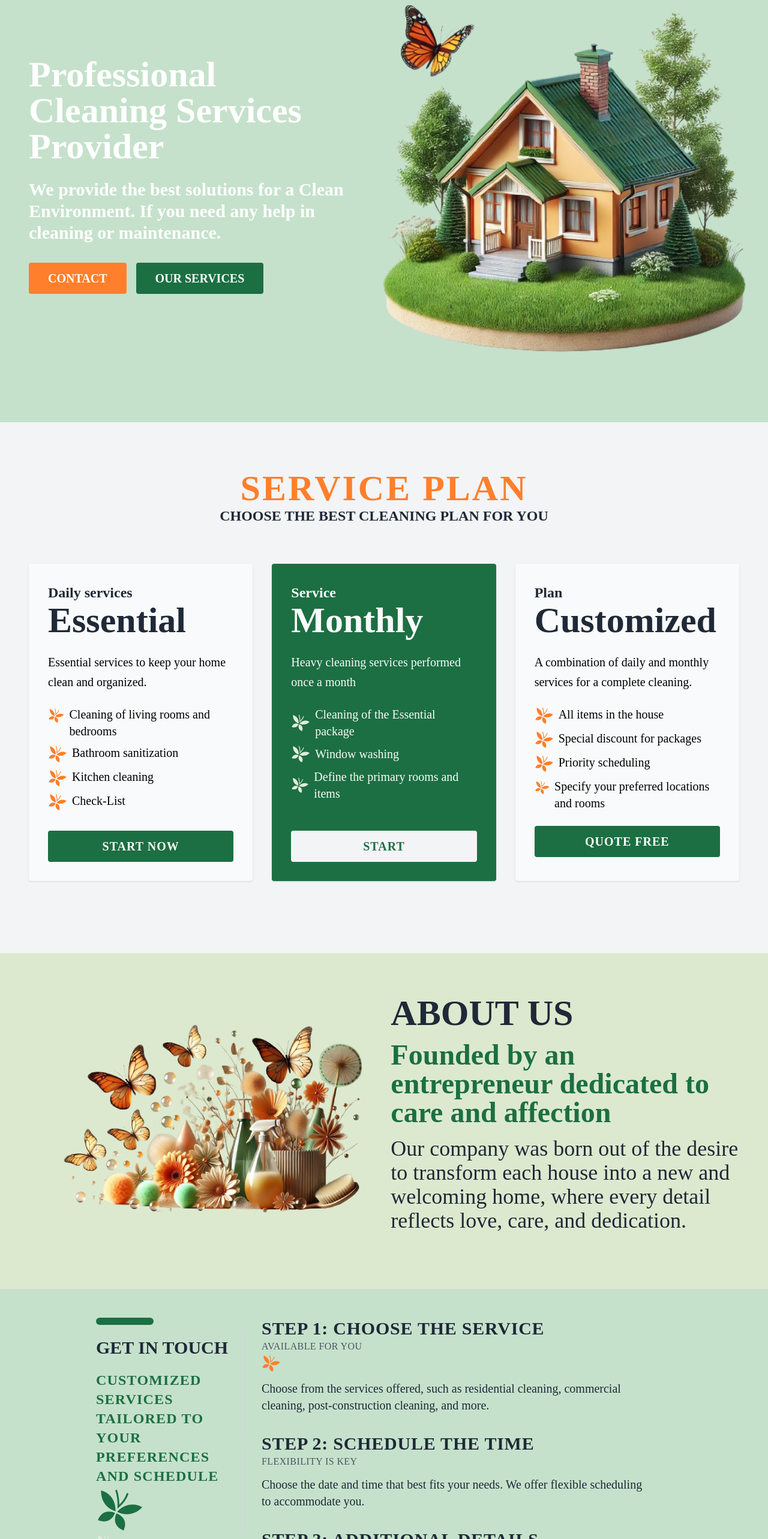
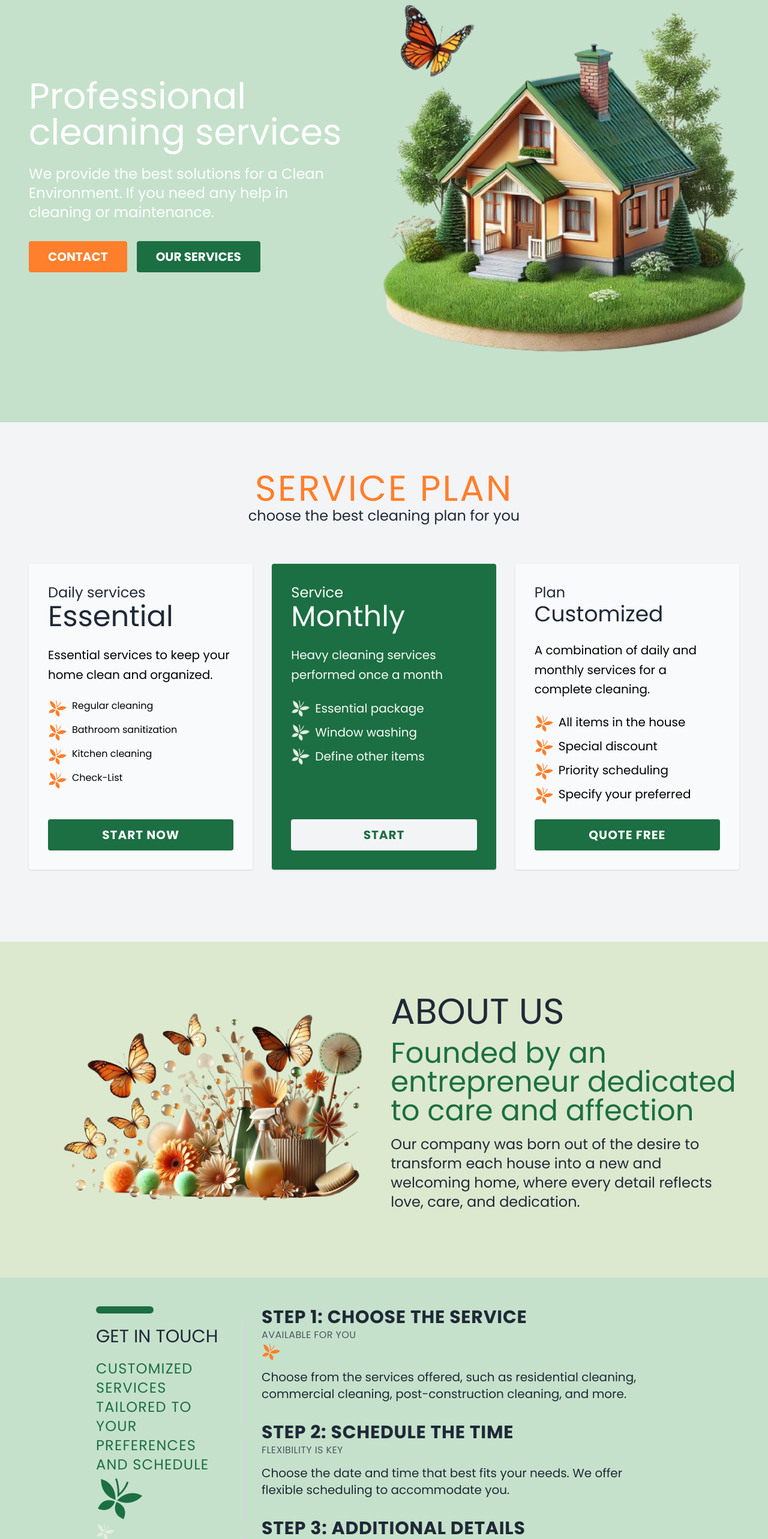
Before and after one commit to Claudio-Silva-Bispo/splendid-project-site, a Next.js app: page / in a window 1280 px wide. Shown: the part 200-2766 px from the top of the page at 60% size. Built offline with nearby package versions, Linux system fonts and the light colour scheme; a web font is replaced by a local one.

Commit message:
Aplicação da página de feebacks recebidos

```diff
--- a/src/components/About.tsx
+++ b/src/components/About.tsx
@@ -1,5 +1,4 @@
 import React from 'react';
-import Image from 'next/image';
 import imagem from '../../public/about-company/imagem-sobre-empresa-removebg-preview.png';
 
 export default function About() {
@@ -17,11 +16,11 @@ export default function About() {
 
       {/* Coluna do Texto */}
       <div className="w-full flex flex-col justify-center text-gray-800 md:text-center lg:text-left lg:pl-8 p-6 lg:p-12">
-        <span className="text-4xl lg:text-6xl font-bold uppercase">About Us</span>
-        <h1 className="py-4 text-3xl lg:text-5xl font-bold leading-tight text-segunda">
+        <span className="text-4xl lg:text-6xl uppercase">About Us</span>
+        <h1 className="py-4 text-3xl lg:text-5xl leading-tight text-segunda">
           Founded by an entrepreneur dedicated to care and affection
         </h1>
-        <p className="pb-6 text-2xl lg:text-4xl">
+        <p className="pb-6 text-xl md:text-2xl">
           Our company was born out of the desire to transform each house into a new and welcoming home, where every detail reflects love, care, and dedication.
         </p>
       </div>
--- a/src/components/AboutFeedback.tsx
+++ b/src/components/AboutFeedback.tsx
@@ -6,7 +6,7 @@ export default function AboutFeedback() {
         <section className="bg-white text-gray-800">
             <div className="container flex flex-col justify-center p-6 mx-auto sm:py-12 lg:py-24 lg:flex-row lg:justify-between pt-20 md:pt-0">
                 <div className="flex flex-col justify-center md:p-6 md:text-center rounded-sm lg:max-w-md xl:max-w-xl lg:text-left">
-                    <h1 className="text-3xl md:text-5xl font-bold leading-none sm:text-6xl uppercase md:text-left">
+                    <h1 className="text-4xl md:text-5xl leading-none sm:text-6xl uppercase md:text-left font-bold">
                     The Importance of
                         <span className="text-[#FF7F2C]"> Feedback</span>
                     </h1>
@@ -18,11 +18,11 @@ export default function AboutFeedback() {
 
                     <div className="flex flex-col space-y-4 sm:items-center sm:justify-center sm:flex-row sm:space-y-0 sm:space-x-4 lg:justify-start mb-10 md:mb-0">
 
-                        <a rel="noopener noreferrer" href="/FormFeedback" className="px-8 py-3 text-lg font-semibold rounded bg-[#FF7F2C]  text-white">
+                        <a rel="noopener noreferrer" href="/FormFeedback" className="px-8 py-3 text-lg rounded bg-[#FF7F2C]  text-white font-bold">
                         Fill Out
                         </a>
 
-                        <a rel="noopener noreferrer" href="#" className="px-8 py-3 text-lg font-semibold border rounded border-gray-800">
+                        <a rel="noopener noreferrer" href="#" className="px-8 py-3 text-lg border rounded border-gray-800 font-bold">
                         Return to Menu
                         </a>
                     </div>
--- a/src/components/ContactFlow.tsx
+++ b/src/components/ContactFlow.tsx
@@ -11,9 +11,9 @@ export default function ContactFlow() {
           <div className="col-span-12 sm:col-span-3">
 
             <div className="text-left mb-14 before:block before:w-24 before:h-3 before:mb-5 before:rounded-md before:mx-auto sm:before:mx-0 before:bg-segunda">
-              <h3 className="text-3xl font-bold uppercase mb-5">Get in Touch</h3>
+              <h3 className="text-3xl uppercase mb-5">Get in Touch</h3>
 
-              <span className="text-xl md:text-2xl font-bold tracking-wider uppercase text-segunda">
+              <span className="text-xl md:text-2xl tracking-wider uppercase text-segunda">
                 Customized services tailored to your preferences and schedule
               </span>
 
@@ -28,7 +28,7 @@ export default function ContactFlow() {
 
             <div className="col-span-12 space-y-12 relative md:px-4 sm:col-span-8 sm:space-y-8 sm:before:absolute sm:before:top-2 sm:before:bottom-0 sm:before:w-0.5 sm:before:-left-3 before:bg-gray-300">
               <div className="flex flex-col sm:relative sm:before:absolute sm:before:top-2 sm:before:w-4 sm:before:h-4 sm:before:rounded-full sm:before:left-[-35px] sm:before:z-[1] before:bg-quinta">
-                <h3 className="text-xl md:text-3xl font-bold tracking-wide uppercase">
+                <h3 className="text-xl md:text-3xl tracking-wide uppercase font-bold">
                   Step 1: Choose the Service
                 </h3>
                 <time className="text-md tracking-wide uppercase text-gray-600">
@@ -40,7 +40,7 @@ export default function ContactFlow() {
                 </p>
               </div>
               <div className="flex flex-col sm:relative sm:before:absolute sm:before:top-2 sm:before:w-4 sm:before:h-4 sm:before:rounded-full sm:before:left-[-35px] sm:before:z-[1] before:bg-quinta">
-                <h3 className="text-xl md:text-3xl  font-bold tracking-wide uppercase">
+                <h3 className="text-xl md:text-3xl tracking-wide uppercase font-bold">
                   Step 2: Schedule the Time
                 </h3>
                 <time className="text-md tracking-wide uppercase text-gray-600">
@@ -51,7 +51,7 @@ export default function ContactFlow() {
                 </p>
               </div>
               <div className="flex flex-col sm:relative sm:before:absolute sm:before:top-2 sm:before:w-4 sm:before:h-4 sm:before:rounded-full sm:before:left-[-35px] sm:before:z-[1] before:bg-quinta">
-                <h3 className="text-xl md:text-3xl font-bold tracking-wide uppercase">
+                <h3 className="text-xl md:text-3xl tracking-wide uppercase font-bold">
                   Step 3: Additional Details
                 </h3>
                 <time className="text-md tracking-wide uppercase text-gray-600">
@@ -62,7 +62,7 @@ export default function ContactFlow() {
                 </p>
               </div>
               <div className="flex flex-col sm:relative sm:before:absolute sm:before:top-2 sm:before:w-4 sm:before:h-4 sm:before:rounded-full sm:before:left-[-35px] sm:before:z-[1] before:bg-quinta">
-                <h3 className="text-xl md:text-3xl font-bold tracking-wide uppercase">Contact</h3>
+                <h3 className="text-xl md:text-3xl tracking-wide uppercase font-bold">Contact</h3>
                 <time className="text-md tracking-wide uppercase text-gray-600">
                   Easy and quick
                 </time>
@@ -75,7 +75,7 @@ export default function ContactFlow() {
             <div>
               <button
                 type="submit"
-                className="w-full py-2 px-4 font-semibold text-white rounded mt-10 md:mt-0 text-xl md:text-2xl uppercase"
+                className="w-full py-2 px-4 text-white rounded mt-10 md:mt-0 text-xl md:text-2xl uppercase font-bold"
                 style={{ backgroundColor: '#1C6F42' }}
               >
                 <a href="/#contact">Contact Us</a>
--- a/src/components/Main.tsx
+++ b/src/components/Main.tsx
@@ -8,11 +8,11 @@ export default function Main() {
         <div className="flex flex-col md:flex-row items-center">
           <div className="flex flex-col md:justify-center md:p-6 rounded-sm lg:max-w-md xl:max-w-xl lg:text-left">
 
-            <h1 className="text-5xl md:text-md font-bold leading-none lg:text-6xl text-white pt-40 md:pt-0">
-              Professional Cleaning Services Provider
+            <h1 className="text-5xl md:text-md leading-none lg:text-6xl text-white pt-40 md:pt-0">
+              Professional cleaning services
             </h1>
 
-            <p className="mt-3 md:mt-6 mb-4 md:mb-8 text-2xl md:text-3xl sm:mb-12 text-white font-bold">
+            <p className="mt-3 md:mt-6 mb-4 md:mb-8 text-2xl sm:mb-12 text-white">
               We provide the best solutions for a Clean Environment. If you need any help in cleaning or maintenance.
             </p>
 
@@ -20,14 +20,14 @@ export default function Main() {
               <a
                 rel="noopener noreferrer"
                 href="tel:+2063763755" aria-label="Call" target='_blank'
-                className="px-8 py-3 text-xl font-bold text-center rounded bg-primeira hover:bg-sexta text-white uppercase"
+                className="px-8 py-3 text-xl text-center rounded bg-primeira hover:bg-sexta text-white uppercase font-bold"
               >
                 Contact
               </a>
               <a
                 rel="noopener noreferrer"
                 href="#services"
-                className="px-8 py-3 text-xl font-bold rounded bg-segunda text-white hover:bg-setima hover:text-white uppercase text-center"
+                className="px-8 py-3 text-xl rounded bg-segunda text-white hover:bg-setima hover:text-white uppercase text-center font-bold"
               >
                 Our Services
               </a>
--- a/src/components/ServicePlan.tsx
+++ b/src/components/ServicePlan.tsx
@@ -7,11 +7,11 @@ export default function ServicePlan() {
         <div className="container md:px-4 mx-auto">
 
           <div className="max-w-2xl mx-auto md:mb-16 md:text-center p-6 md:p-0">
-            <span className="font-bold tracking-wider uppercase text-primeira text-4xl md:text-6xl">
+            <span className="tracking-wider uppercase text-primeira text-4xl md:text-6xl">
               Service Plan
             </span>
-            <h2 className="text-2xl font-bold lg:text-2xl uppercase pt-5 md:pt-0">
-            Choose the best cleaning plan for you
+            <h2 className="text-2xl lg:text-2xl pt-5 md:pt-0">
+            choose the best cleaning plan for you
             </h2>
           </div>
 
@@ -20,17 +20,18 @@ export default function ServicePlan() {
             <div className="flex w-full mb-8 sm:px-4 md:w-1/2 lg:w-1/3 lg:mb-0">
               <div className="flex flex-grow flex-col p-6 space-y-6 rounded shadow sm:p-8 bg-gray-50">
                 <div className="space-y-2">
-                  <h4 className="text-2xl font-bold">Daily services</h4>
-                  <span className="text-6xl font-bold">Essential</span>
+                  <h4 className="text-2xl">Daily services</h4>
+                  <span className="text-5xl">Essential</span>
                 </div>
                 <p className="mt-3 leading-relaxed text-black text-xl">
                 Essential services to keep your home clean and organized.
                 </p>
 
-                <ul className="flex-1 mb-6 text-black text-xl">
+                <ul className="flex-1 mb-6 text-black text-md">
+
                   <li className="flex mb-2 space-x-2">
                     <GiButterfly className="text-primeira w-8 h-8" />
-                    <span>Cleaning of living rooms and bedrooms</span>
+                    <span>Regular cleaning</span>
                   </li>
 
                   <li className="flex mb-2 space-x-2">
@@ -52,7 +53,7 @@ export default function ServicePlan() {
 
                 <button
                   type="button"
-                  className="inline-block px-5 py-3 font-semibold tracking-wider text-center rounded bg-segunda text-gray-50 text-xl uppercase"
+                  className="inline-block px-5 py-3 tracking-wider text-center rounded bg-segunda text-gray-50 text-xl uppercase font-bold"
                 >
                   Start now
                 </button>
@@ -63,8 +64,8 @@ export default function ServicePlan() {
             <div className="flex w-full mb-8 sm:px-4 md:w-1/2 lg:w-1/3 lg:mb-0">
               <div className="flex flex-grow flex-col p-6 space-y-6 rounded shadow sm:p-8 bg-segunda text-gray-50">
                 <div className="space-y-2">
-                  <h4 className="text-2xl font-bold">Service</h4>
-                  <span className="text-6xl font-bold">Monthly</span>
+                  <h4 className="text-2xl">Service</h4>
+                  <span className="text-5xl">Monthly</span>
                 </div>
                 <p className="leading-relaxed text-xl">
                 Heavy cleaning services performed once a month
@@ -72,7 +73,7 @@ export default function ServicePlan() {
                 <ul className="flex-1 space-y-2 text-xl">
                   <li className="flex items-center space-x-2">
                     <GiButterfly className="text-terceira w-8 h-8" />
-                    <span>Cleaning of the Essential package</span>
+                    <span>Essential package</span>
                   </li>
                   <li className="flex items-center space-x-2">
                     <GiButterfly className="text-terceira w-8 h-8" />
@@ -80,13 +81,13 @@ export default function ServicePlan() {
                   </li>
                   <li className="flex items-center space-x-2">
                     <GiButterfly className="text-terceira w-8 h-8" />
-                    <span>Define the primary rooms and items</span>
+                    <span>Define other items</span>
                   </li>
                 </ul>
                 <a
                   rel="noopener noreferrer"
                   href="#"
-                  className="inline-block w-full px-5 py-3 font-bold tracking-wider text-center rounded bg-gray-100 text-segunda uppercase text-xl"
+                  className="inline-block w-full px-5 py-3 tracking-wider text-center rounded bg-gray-100 text-segunda uppercase font-bold text-xl"
                 >
                   Start
                 </a>
@@ -97,8 +98,8 @@ export default function ServicePlan() {
             <div className="flex w-full mb-8 sm:px-4 md:w-1/2 lg:w-1/3 lg:mb-0">
               <div className="flex flex-grow flex-col p-6 space-y-6 rounded shadow sm:p-8 bg-gray-50">
                 <div className="space-y-2">
-                  <h4 className="text-2xl font-bold">Plan</h4>
-                  <span className="text-4xl md:text-6xl font-bold">Customized</span>
+                  <h4 className="text-2xl">Plan</h4>
+                  <span className="text-4xl">Customized</span>
                 </div>
                 <p className="leading-relaxed text-black text-xl">
                 A combination of daily and monthly services for a complete cleaning.
@@ -110,7 +111,7 @@ export default function ServicePlan() {
                   </li>
                   <li className="flex items-start space-x-2">
                   <GiButterfly className="text-primeira w-8 h-8" />
-                    <span>Special discount for packages</span>
+                    <span>Special discount</span>
                   </li>
                   <li className="flex items-start space-x-2">
                   <GiButterfly className="text-primeira w-8 h-8" />
@@ -118,13 +119,13 @@ export default function ServicePlan() {
                   </li>
                   <li className="flex items-start space-x-2">
                   <GiButterfly className="text-primeira w-8 h-8" />
-                    <span>Specify your preferred locations and rooms</span>
+                    <span>Specify your preferred</span>
                   </li>
                 </ul>
                 <a
                   rel="noopener noreferrer"
                   href="#"
-                  className="inline-block w-full px-5 py-3 font-semibold tracking-wider text-center rounded bg-segunda text-white uppercase text-xl"
+                  className="inline-block w-full px-5 py-3 tracking-wider text-center rounded bg-segunda text-white uppercase text-xl font-bold"
                 >
                   Quote free
                 </a>
--- a/src/globals.css
+++ b/src/globals.css
@@ -1,6 +1,10 @@
 @import url('https://fonts.googleapis.com/css2?family=DM+Serif+Text:ital@0;1&display=swap');
 
+ /* font Dancing Script */
+@import url('https://fonts.googleapis.com/css2?family=Dancing+Script:wght@400..700&display=swap');
 
+/* font Poppins */
+@import url('https://fonts.googleapis.com/css2?family=Dancing+Script:wght@400..700&family=Poppins:ital,wght@0,100;0,200;0,300;0,400;0,500;0,600;0,700;0,800;0,900;1,100;1,200;1,300;1,400;1,500;1,600;1,700;1,800;1,900&display=swap');
 
 @tailwind base;
 @tailwind components;
@@ -18,7 +22,7 @@ body {
     overflow-x: hidden;
     overflow-y: auto;
     background-color: white;
-    font-family: font-bold;
+    font-family: Poppins;
     font-weight: normal;
     color: var(--text-color);
     -webkit-font-smoothing: antialiased;
--- a/src/pages/index.tsx
+++ b/src/pages/index.tsx
@@ -21,11 +21,9 @@ export default function Home() {
       <ServicePhotos />
       <ContactNetworks />
       <SobreFeedback />
+      <ReceivedFeedbacks/>
       {/*
       <FormContact />
-
-
-      <ReceivedFeedbacks/>
       */}
     </div>
 
```
Also changed, not shown: src/components/Navbar.tsx (+5 -5 lines), src/components/ReceivedFeedbacks.tsx (+4 -4 lines), src/components/ServicePhotos.tsx (+13 -13 lines), src/components/Services.tsx (+8 -7 lines).
